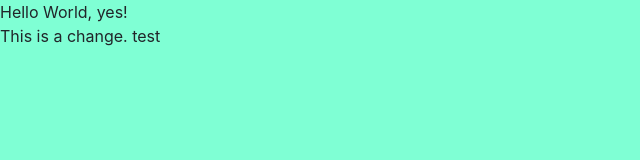
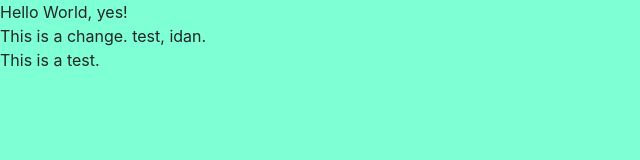
Before and after one commit to aridan12/BambookAWS, a plain HTML site: page index.html in a window 1280 px wide. Shown: the whole page, without its empty margins (0-640 px from the left). Drawn offline with nearby package versions, Linux system fonts and the light colour scheme.

Commit message:
test message

```diff
--- a/index.html
+++ b/index.html
@@ -10,6 +10,7 @@
 </head>
 <body>
     Hello World, yes!<br>
-    This is a change. test
+    This is a change. test, idan. <br>
+    This is a test.
 </body>
 </html>
```
